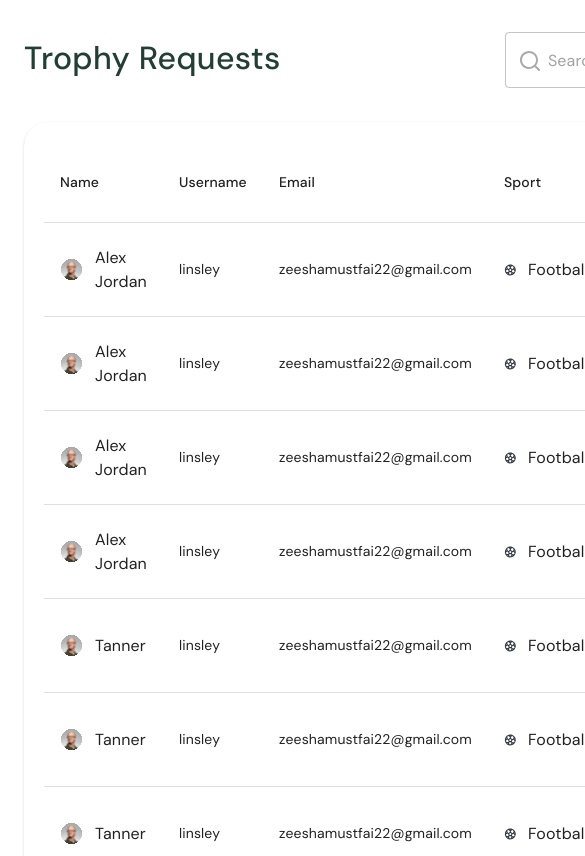
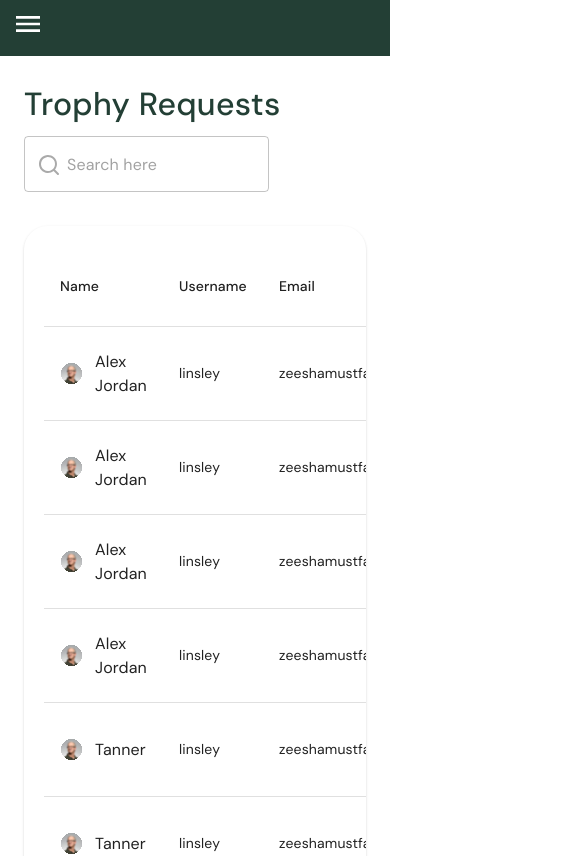
Before and after one commit to ZeeshanMustfai/qata-dashboard, a React (Vite) app: page /trophy-req in a window 390 px wide. Shown: the top 856 px of the page, 585 px wide, since content can reach past the window. Built offline with nearby package versions, Linux system fonts and the light colour scheme.

Commit message:
mobile responsive done

```diff
--- a/src/components/search/index.tsx
+++ b/src/components/search/index.tsx
@@ -6,7 +6,7 @@ const SearchInput = () => {
 		<TextField
 			name="search"
 			placeholder="Search here"
-			sx={{ width: "328px" }}
+			sx={{ width: { xs: "auto", md: "328px" } }}
 			InputProps={{
 				startAdornment: (
 					<InputAdornment position="start">
--- a/src/components/table/index.tsx
+++ b/src/components/table/index.tsx
@@ -47,9 +47,9 @@ const ReactTable = ({ data, columns, title, name }: TReactTable) => {
 	);
 
 	return (
-		<Card>
+		<Card sx={{ overflow: "auto" }}>
 			<Typography className="totalVisitors">{title}</Typography>
-			<Table {...getTableProps()}>
+			<Table {...getTableProps()} style={{ overflowX: "auto" }}>
 				<TableHead>
 					{headerGroups.map((headerGroup: any) => (
 						<TableRow {...headerGroup.getHeaderGroupProps()}>
--- a/src/layout/Sidebar.tsx
+++ b/src/layout/Sidebar.tsx
@@ -2,9 +2,10 @@ import * as React from "react";
 import Drawer from "@mui/material/Drawer";
 import { sLogout, userIcon } from "../assets/icons/indext";
 import styles from "../styles/components/layout.module.scss";
-import { Avatar, Typography } from "@mui/material";
+import { Avatar, Box, IconButton, Toolbar, Typography } from "@mui/material";
 import { useLocation, useNavigate } from "react-router-dom";
 import NavItem from "./NavItem";
+import { Menu } from "@mui/icons-material";
 const drawerWidth = 240;
 
 export const SidebarFooter = () => {
@@ -27,9 +28,11 @@ export const SidebarFooter = () => {
 		</div>
 	);
 };
-export default function Sidebar() {
+export default function Sidebar(props: any) {
+	const { window } = props;
 	const navigate = useNavigate();
 	const location = useLocation();
+	const [mobileOpen, setMobileOpen] = React.useState(false);
 	const [activeTab, setActiveTab] = React.useState("");
 
 	React.useEffect(() => {
@@ -50,9 +53,55 @@ export default function Sidebar() {
 	const handleTab = (e: React.MouseEvent<HTMLElement>, menu: string) => {
 		e.preventDefault();
 		navigate(`/${menu}`);
+		handleDrawerToggle();
 	};
 
+	const handleDrawerToggle = () => {
+		setMobileOpen(!mobileOpen);
+	};
+
+	const container =
+		window !== undefined ? () => window().document.body : undefined;
 	return (
+		<>
+			<Toolbar
+				sx={{
+					display: { xs: "block", sm: "none" },
+				}}
+				style={{ background: "#233F35" }}
+			>
+				<IconButton
+					color="inherit"
+					aria-label="open drawer"
+					edge="start"
+					onClick={handleDrawerToggle}
+					sx={{ mr: 2, color: "primary", display: { xs: "block", sm: "none" } }}
+				>
+					<Menu style={{ width: 32, height: 32 }} />
+				</IconButton>
+			</Toolbar>
+			<Drawer
+				container={container}
+				variant="temporary"
+				open={mobileOpen}
+				onClose={handleDrawerToggle}
+				ModalProps={{
+					keepMounted: true,
+				}}
+				sx={{
+					display: { xs: "block", sm: "none" },
+					"& .MuiDrawer-paper": {
+						boxSizing: "border-box",
+						width: drawerWidth,
+						background: "#233F35",
+						borderRadius: "24px",
+						color: "#fff",
+						zIndex: "1000",
+					},
+				}}
+			>
+				<NavItem activeTab={activeTab} handleTab={handleTab} />
+			</Drawer>
 			<Drawer
 				sx={{
 					display: { xs: "none", sm: "block" },
@@ -64,6 +113,7 @@ export default function Sidebar() {
 						background: "#233F35",
 						borderRadius: "24px",
 						color: "#fff",
+						zIndex: "1000",
 					},
 				}}
 				variant="permanent"
@@ -71,5 +121,6 @@ export default function Sidebar() {
 			>
 				<NavItem activeTab={activeTab} handleTab={handleTab} />
 			</Drawer>
+		</>
 	);
 }
--- a/src/layout/index.tsx
+++ b/src/layout/index.tsx
@@ -9,12 +9,17 @@ interface TSidebar {
 
 const Layout = ({ children }: TSidebar) => {
 	return (
-		<Box sx={{ display: "flex" }}>
+		<Box sx={{ display: "flex", flexDirection: { xs: "column", sm: "row" } }}>
 			<CssBaseline />
 			<Sidebar />
 			<Box
 				component="main"
-				sx={{ flexGrow: 1, bgcolor: "background.default", p: 3 }}
+				sx={{
+					flexGrow: 1,
+					bgcolor: "background.default",
+					p: 3,
+					width: "100%",
+				}}
 			>
 				{children}
 			</Box>
--- a/src/pages/trophies/index.tsx
+++ b/src/pages/trophies/index.tsx
@@ -202,7 +202,7 @@ const Trophies = () => {
 			<PageHeader title="Trohpies">
 				<SearchInput />
 			</PageHeader>
-			<ReactTable data={dataTrophyReq} columns={columnsTrophies} />
+			<ReactTable data={dataTrophyReq.slice(0, 9)} columns={columnsTrophies} />
 		</div>
 	);
 };
--- a/src/styles/components/header.module.scss
+++ b/src/styles/components/header.module.scss
@@ -3,6 +3,7 @@
   justify-content: space-between;
   align-items: center;
   margin-bottom: 30px;
+  flex-wrap: wrap;
   .headerTitle{
     font-weight: 500;
     font-size: 32px;
```
Lines whose indentation alone changed are shown as unchanged.
